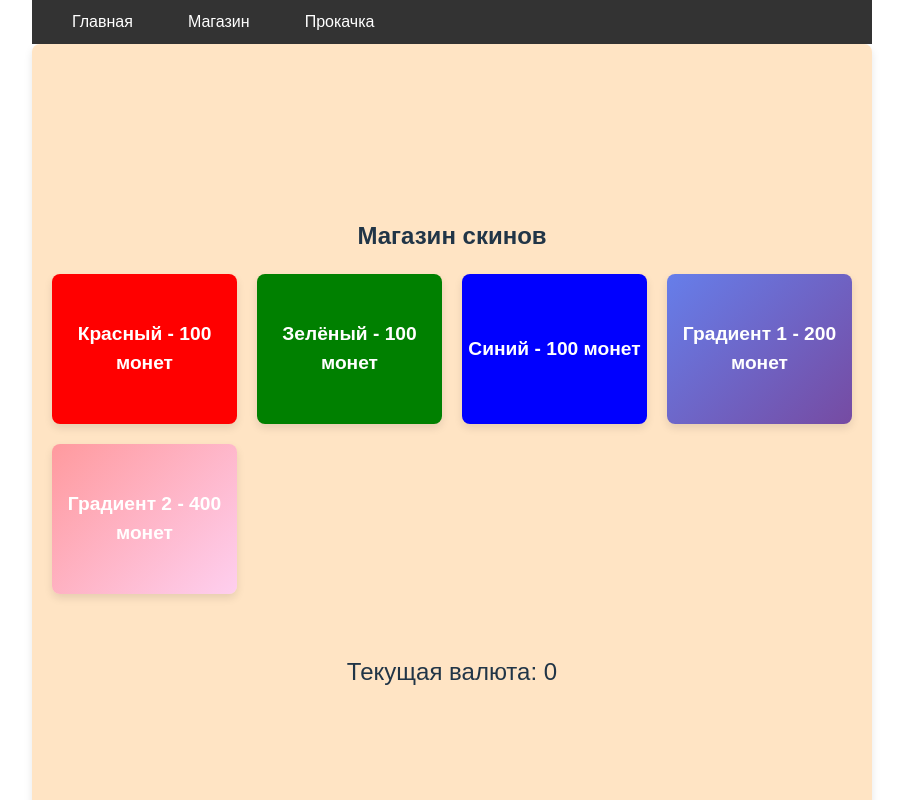
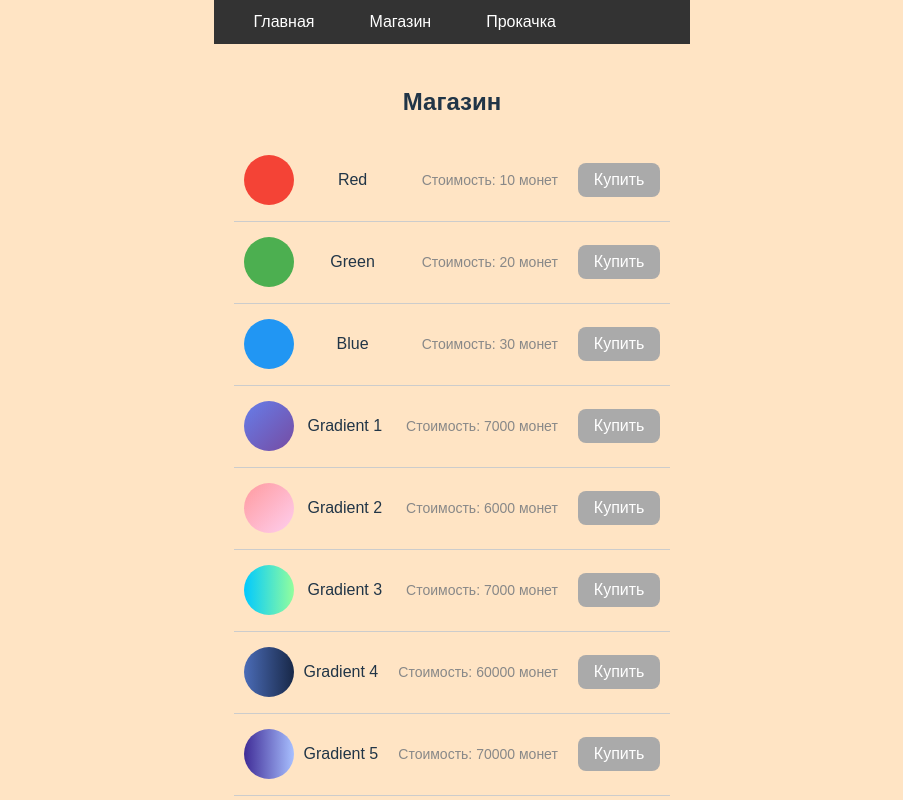
Before and after one commit to dimakuznec/Clicker, a React (Vite) app: page /shop in a window 1280 px wide. Shown: the top 800 px of the page, without its empty margins (188-1091 px from the left). Built offline with nearby package versions, Linux system fonts and the light colour scheme.

Commit message:
git commit

```diff
--- a/src/App.tsx
+++ b/src/App.tsx
@@ -9,15 +9,66 @@ import Shop from './components/Shop/Shop'
 import Upgrade from './components/Upgrade/Upgrade'
 
 const App: React.FC = () => {
-	const [currency, setCurrency] = useState<number>(0)
-	const [currentSkin, setCurrentSkin] = useState<string>('#f44336') // Начальный цвет по умолчанию
-	const [clickIncrement, setClickIncrement] = useState<number>(1)
-	const [upgradeLevel, setUpgradeLevel] = useState<number>(1)
+	const [currency, setCurrency] = useState<number>(() => {
+		const saved = localStorage.getItem('currency')
+		return saved ? Number(saved) : 0
+	})
+	const [currentSkin, setCurrentSkin] = useState<string>(() => {
+		const saved = localStorage.getItem('currentSkin')
+		return saved || 'gray'
+	})
+	const [clickIncrement, setClickIncrement] = useState<number>(() => {
+		const saved = localStorage.getItem('clickIncrement')
+		return saved ? Number(saved) : 1
+	})
+	const [upgradeLevel, setUpgradeLevel] = useState<number>(() => {
+		const saved = localStorage.getItem('upgradeLevel')
+		return saved ? Number(saved) : 1
+	})
 	const [isMenuOpen, setIsMenuOpen] = useState<boolean>(false)
-	const [autoFarmLevel, setAutoFarmLevel] = useState<number>(1)
+	const [autoFarmLevel, setAutoFarmLevel] = useState<number>(() => {
+		const saved = localStorage.getItem('autoFarmLevel')
+		return saved ? Number(saved) : 1
+	})
 	const [showCoinFlipModal, setShowCoinFlipModal] = useState<boolean>(false)
-	const [coinFlipTimer, setCoinFlipTimer] = useState<number>(300) // Таймер для игры "Орёл и решка" (в секундах)
-	const [clickAnimation, setClickAnimation] = useState<boolean>(false) // Состояние для анимации клика
+	const [coinFlipTimer, setCoinFlipTimer] = useState<number>(() => {
+		const saved = localStorage.getItem('coinFlipTimer')
+		return saved ? Number(saved) : 300
+	})
+	const [clickAnimation, setClickAnimation] = useState<boolean>(false)
+	const [ownedSkins, setOwnedSkins] = useState<string[]>(() => {
+		const saved = localStorage.getItem('ownedSkins')
+		return saved ? JSON.parse(saved) : []
+	})
+
+	// Сохранение состояния в localStorage при изменении
+	useEffect(() => {
+		localStorage.setItem('currency', currency.toString())
+	}, [currency])
+
+	useEffect(() => {
+		localStorage.setItem('currentSkin', currentSkin)
+	}, [currentSkin])
+
+	useEffect(() => {
+		localStorage.setItem('clickIncrement', clickIncrement.toString())
+	}, [clickIncrement])
+
+	useEffect(() => {
+		localStorage.setItem('upgradeLevel', upgradeLevel.toString())
+	}, [upgradeLevel])
+
+	useEffect(() => {
+		localStorage.setItem('autoFarmLevel', autoFarmLevel.toString())
+	}, [autoFarmLevel])
+
+	useEffect(() => {
+		localStorage.setItem('ownedSkins', JSON.stringify(ownedSkins))
+	}, [ownedSkins])
+
+	useEffect(() => {
+		localStorage.setItem('coinFlipTimer', coinFlipTimer.toString())
+	}, [coinFlipTimer])
 
 	const handleClick = () => {
 		setCurrency(prevCurrency => prevCurrency + clickIncrement)
@@ -25,9 +76,10 @@ const App: React.FC = () => {
 	}
 
 	const handleBuySkin = (skin: string, cost: number) => {
-		if (currency >= cost) {
+		if (currency >= cost && !ownedSkins.includes(skin)) {
 			setCurrency(prevCurrency => prevCurrency - cost)
-			setCurrentSkin(skin) // Обновление текущего скина
+			setOwnedSkins(prevSkins => [...prevSkins, skin])
+			setCurrentSkin(skin) // Установка купленного скина как текущего
 		}
 	}
 
@@ -140,7 +192,15 @@ const App: React.FC = () => {
 					/>
 					<Route
 						path='/shop'
-						element={<Shop currency={currency} onBuySkin={handleBuySkin} />}
+						element={
+							<Shop
+								currency={currency}
+								onBuySkin={handleBuySkin}
+								ownedSkins={ownedSkins}
+								currentSkin={currentSkin}
+								setCurrentSkin={setCurrentSkin}
+							/>
+						}
 					/>
 					<Route
 						path='/upgrade'
--- a/src/components/Home/Home.css
+++ b/src/components/Home/Home.css
@@ -24,7 +24,7 @@
 .counter {
   display: flex;
   align-items: center;
-  margin: 10px 0;
+  margin: 30px 0;
 }
 
 .icon {
--- a/src/components/Home/Home.scss
+++ b/src/components/Home/Home.scss
@@ -24,7 +24,7 @@
 .counter {
 	display: flex;
 	align-items: center;
-	margin: 10px 0;
+	margin: 30px 0;
 }
 
 .icon {
--- a/src/components/Home/Home.tsx
+++ b/src/components/Home/Home.tsx
@@ -1,4 +1,4 @@
-import React, { useState } from 'react'
+import React from 'react'
 import Coin from './../../assets/free-icon-ruble.png'
 import M from './../../assets/m.jpg'
 import './Home.css'
@@ -24,8 +24,6 @@ const Home: React.FC<HomeProps> = ({
 	clickIncrement,
 	clickAnimation,
 }) => {
-	const [backgroundColor, setBackgroundColor] = useState<string>('#f44336') // Дефолтный цвет красный
-
 	return (
 		<div className='home-container'>
 			<div className='counter'>
@@ -37,7 +35,7 @@ const Home: React.FC<HomeProps> = ({
 			<div
 				className={`clickable-container ${clickAnimation ? 'show' : ''}`}
 				onClick={handleClick}
-				style={{ background: currentSkin || backgroundColor }} // Используем currentSkin, если выбран, иначе дефолтный backgroundColor
+				style={{ background: currentSkin }}
 			>
 				<div className='clickable-button'>
 					<div className='clickable-icon'>
--- a/src/components/Shop/Shop.css
+++ b/src/components/Shop/Shop.css
@@ -1,64 +1,62 @@
-/* components/Shop/Shop.css */
-.shop {
-  display: flex;
-  flex-direction: column;
-  align-items: center;
-  justify-content: center;
+.shop-container {
+  max-width: 600px;
+  margin: 0 auto;
   padding: 20px;
-  box-sizing: border-box;
-  width: 100%;
-  height: 100vh;
-  background-color: bisque;
-  background-size: cover;
-  background-position: center;
-  text-align: center;
-  box-shadow: 0 4px 8px rgba(0, 0, 0, 0.1);
-  border-radius: 8px;
 }
 
-.skins {
-  display: grid;
-  grid-template-columns: repeat(auto-fill, minmax(150px, 1fr));
-  gap: 20px;
-  width: 100%;
-  max-width: 800px;
-  margin-bottom: 40px;
+.shop-heading {
+  font-size: 24px;
+  text-align: center;
 }
 
-.skin {
-  height: 150px;
+.skin-list {
+  list-style-type: none;
+  padding: 0;
+}
+
+.skin-item {
   display: flex;
   align-items: center;
-  justify-content: center;
-  color: white;
-  font-weight: bold;
-  cursor: pointer;
-  text-align: center;
-  border-radius: 8px;
-  font-size: 1.2em;
-  background: linear-gradient(135deg, #667eea 0%, #764ba2 100%);
-  box-shadow: 0 4px 8px rgba(0, 0, 0, 0.1);
-  transition: transform 0.3s, box-shadow 0.3s;
+  justify-content: space-between;
+  padding: 10px;
+  border-bottom: 1px solid #ccc;
 }
 
-.skin:hover {
-  transform: translateY(-5px);
-  box-shadow: 0 8px 16px rgba(0, 0, 0, 0.2);
-  opacity: 0.8;
+.skin-preview {
+  width: 50px;
+  height: 50px;
+  border-radius: 50%;
+  margin-right: 10px;
 }
 
-.currency-display {
-  font-size: 1.5em;
-  margin-top: 20px;
+.skin-name {
+  flex: 1;
 }
 
-@media (max-width: 1200px) {
-  .skins {
-    grid-template-columns: repeat(auto-fill, minmax(100px, 1fr));
-  }
+.skin-cost {
+  font-size: 14px;
+  color: #888;
+  padding: 20px;
 }
-@media (max-width: 600px) {
-  .skin {
-    font-size: 1em;
-  }
+
+.skin-button {
+  background-color: #4caf50;
+  color: #fff;
+  border: none;
+  padding: 8px 16px;
+  cursor: pointer;
+  transition: background-color 0.3s ease;
+}
+
+.skin-button:hover {
+  background-color: #45a049;
+}
+
+.skin-button:disabled {
+  background-color: #aaa;
+  cursor: not-allowed;
+}
+
+.skin-button.selected {
+  background-color: #2196f3;
 }/*# sourceMappingURL=Shop.css.map */
--- a/src/components/Shop/Shop.scss
+++ b/src/components/Shop/Shop.scss
@@ -1,65 +1,62 @@
-/* components/Shop/Shop.css */
-.shop {
-	display: flex;
-	flex-direction: column;
-	align-items: center;
-	justify-content: center;
+.shop-container {
+	max-width: 600px;
+	margin: 0 auto;
 	padding: 20px;
-	box-sizing: border-box;
-	width: 100%;
-	height: 100vh;
-	background-color: bisque;
-	background-size: cover;
-	background-position: center;
-	text-align: center;
-	box-shadow: 0 4px 8px rgba(0, 0, 0, 0.1);
-	border-radius: 8px;
 }
 
-.skins {
-	display: grid;
-	grid-template-columns: repeat(auto-fill, minmax(150px, 1fr));
-	gap: 20px;
-	width: 100%;
-	max-width: 800px;
-	margin-bottom: 40px;
+.shop-heading {
+	font-size: 24px;
+	text-align: center;
 }
 
-.skin {
-	height: 150px;
+.skin-list {
+	list-style-type: none;
+	padding: 0;
+}
+
+.skin-item {
 	display: flex;
 	align-items: center;
-	justify-content: center;
-	color: white;
-	font-weight: bold;
-	cursor: pointer;
-	text-align: center;
-	border-radius: 8px;
-	font-size: 1.2em;
-	background: linear-gradient(135deg, #667eea 0%, #764ba2 100%);
-	box-shadow: 0 4px 8px rgba(0, 0, 0, 0.1);
-	transition: transform 0.3s, box-shadow 0.3s;
+	justify-content: space-between;
+	padding: 10px;
+	border-bottom: 1px solid #ccc;
 }
 
-.skin:hover {
-	transform: translateY(-5px);
-	box-shadow: 0 8px 16px rgba(0, 0, 0, 0.2);
-	opacity: 0.8;
+.skin-preview {
+	width: 50px;
+	height: 50px;
+	border-radius: 50%;
+	margin-right: 10px;
 }
 
-.currency-display {
-	font-size: 1.5em;
-	margin-top: 20px;
+.skin-name {
+	flex: 1;
 }
 
-@media (max-width: 1200px) {
-	.skins {
-		grid-template-columns: repeat(auto-fill, minmax(100px, 1fr));
-	}
+.skin-cost {
+	font-size: 14px;
+	color: #888;
+	padding: 20px;
 }
 
-@media (max-width: 600px) {
-	.skin {
-		font-size: 1em;
-	}
+.skin-button {
+	background-color: #4caf50;
+	color: #fff;
+	border: none;
+	padding: 8px 16px;
+	cursor: pointer;
+	transition: background-color 0.3s ease;
 }
+
+.skin-button:hover {
+	background-color: #45a049;
+}
+
+.skin-button:disabled {
+	background-color: #aaa;
+	cursor: not-allowed;
+}
+
+.skin-button.selected {
+	background-color: #2196f3;
+}
--- a/src/components/Shop/Shop.tsx
+++ b/src/components/Shop/Shop.tsx
@@ -4,49 +4,106 @@ import './Shop.css'
 interface ShopProps {
 	currency: number
 	onBuySkin: (skin: string, cost: number) => void
+	ownedSkins: string[]
+	currentSkin: string
+	setCurrentSkin: (skin: string) => void
 }
 
-const Shop: React.FC<ShopProps> = ({ currency, onBuySkin }) => {
+const Shop: React.FC<ShopProps> = ({
+	currency,
+	onBuySkin,
+	ownedSkins,
+	currentSkin,
+	setCurrentSkin,
+}) => {
 	const skins = [
-		{ name: 'Красный', skin: 'red', cost: 100 },
-		{ name: 'Зелёный', skin: 'green', cost: 100 },
-		{ name: 'Синий', skin: 'blue', cost: 100 },
+		{ name: 'Red', cost: 10, color: '#f44336' },
+		{ name: 'Green', cost: 20, color: '#4caf50' },
+		{ name: 'Blue', cost: 30, color: '#2196f3' },
 		{
-			name: 'Градиент 1',
-			skin: 'linear-gradient(135deg, #667eea 0%, #764ba2 100%)',
-			cost: 200,
+			name: 'Gradient 1',
+			cost: 7000,
+			color: 'linear-gradient(135deg, #667eea 0%, #764ba2 100%)',
 		},
 		{
-			name: 'Градиент 2',
-			skin: 'linear-gradient(135deg, #ff9a9e 0%, #fecfef 100%)',
-			cost: 400,
+			name: 'Gradient 2',
+			cost: 6000,
+			color: 'linear-gradient(135deg, #ff9a9e 0%, #fecfef 100%)',
+		},
+		{
+			name: 'Gradient 3',
+			cost: 7000,
+			color: 'linear-gradient(90deg, #00C9FF 0%, #92FE9D 100%)',
+		},
+		{
+			name: 'Gradient 4',
+			cost: 60000,
+			color: 'linear-gradient(90deg, #4b6cb7 0%, #182848 100%)',
+		},
+		{
+			name: 'Gradient 5',
+			cost: 70000,
+			color: 'linear-gradient(90deg, #3F2B96 0%, #A8C0FF 100%)',
+		},
+		{
+			name: 'Gradient 6',
+			cost: 75000,
+			color: 'linear-gradient(90deg, #1CB5E0 0%, #000851 100%)',
+		},
+		{
+			name: 'Gradient 7',
+			cost: 80000,
+			color: 'linear-gradient(90deg, #e3ffe7 0%, #d9e7ff 100%)',
 		},
 	]
 
 	const handleBuySkin = (skin: string, cost: number) => {
-		if (currency >= cost) {
+		if (!ownedSkins.includes(skin) && currency >= cost) {
 			onBuySkin(skin, cost)
-		} else {
-			alert('Недостаточно монет для покупки скина!')
+		}
+	}
+
+	const handleSelectSkin = (skin: string) => {
+		if (ownedSkins.includes(skin)) {
+			setCurrentSkin(skin)
 		}
 	}
 
 	return (
-		<div className='shop'>
-			<h2>Магазин скинов</h2>
-			<div className='skins'>
+		<div className='shop-container'>
+			<h2 className='shop-heading'>Магазин</h2>
+			<ul className='skin-list'>
 				{skins.map(skin => (
-					<div
-						key={skin.name}
-						className='skin'
-						onClick={() => handleBuySkin(skin.skin, skin.cost)}
-						style={{ background: skin.skin }}
-					>
-						{skin.name} - {skin.cost} монет
-					</div>
+					<li key={skin.name} className='skin-item'>
+						<div
+							className='skin-preview'
+							style={{ background: skin.color }}
+						></div>
+						<div className='skin-name'>{skin.name}</div>
+						<div className='skin-cost'>Стоимость: {skin.cost} монет</div>
+						{ownedSkins.includes(skin.color) ? (
+							<button
+								className={`skin-button ${
+									currentSkin === skin.color ? 'selected' : ''
+								}`}
+								disabled={currentSkin === skin.color}
+								onClick={() => handleSelectSkin(skin.color)}
+							>
+								{currentSkin === skin.color ? 'Выбрано' : 'Выбрать'}
+							</button>
+						) : (
+							<button
+								className='skin-button'
+								onClick={() => handleBuySkin(skin.color, skin.cost)}
+								disabled={currency < skin.cost}
+							>
+								Купить
+							</button>
+						)}
+					</li>
 				))}
-			</div>
-			<div className='currency-display'>Текущая валюта: {currency}</div>
+			</ul>
+			<div className='currency-display'>Ваш баланс: {currency} монет</div>
 		</div>
 	)
 }
--- a/src/index.css
+++ b/src/index.css
@@ -54,15 +54,15 @@ button:hover {
   border-color: #646cff;
 }
 
-/* button:focus,
+button:focus,
 button:focus-visible {
   outline: 4px auto -webkit-focus-ring-color;
-} */
+}
 
 @media (prefers-color-scheme: light) {
   :root {
     color: #213547;
-		background-color: #ffffff;
+    background-color: bisque;
   }
   a:hover {
     color: #747bff;
@@ -70,4 +70,4 @@ button:focus-visible {
   button {
     background-color: #f9f9f9;
   }
-} /*# sourceMappingURL=index.css.map */
+}/*# sourceMappingURL=index.css.map */
--- a/src/index.scss
+++ b/src/index.scss
@@ -62,7 +62,7 @@ button:focus-visible {
 @media (prefers-color-scheme: light) {
 	:root {
 		color: #213547;
-		background-color: #ffffff;
+		background-color: bisque;
 	}
 	a:hover {
 		color: #747bff;
```
Also changed, not shown: 2 other files (tests, documents, lock files or other folders). Lines whose indentation alone changed are shown as unchanged.
